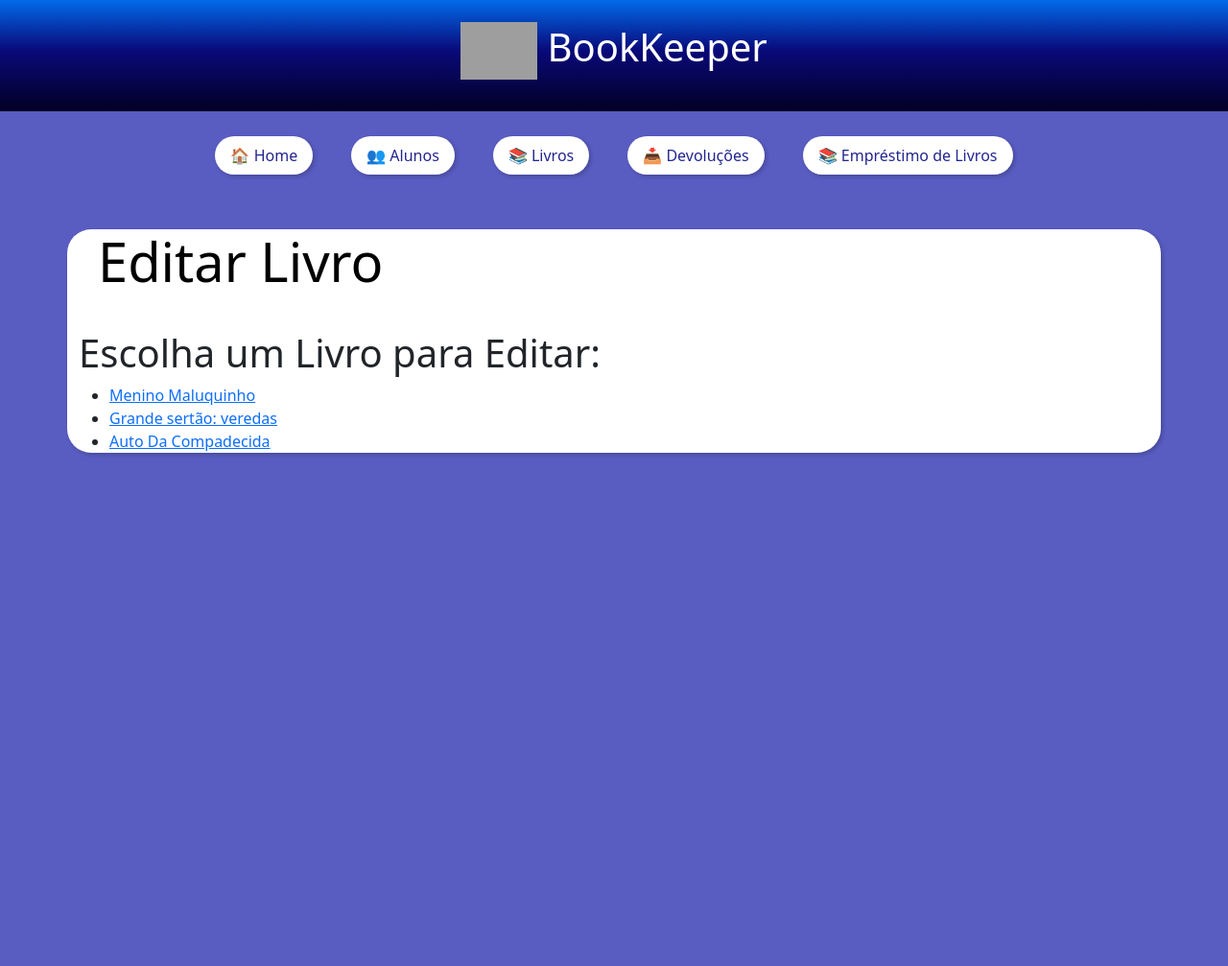
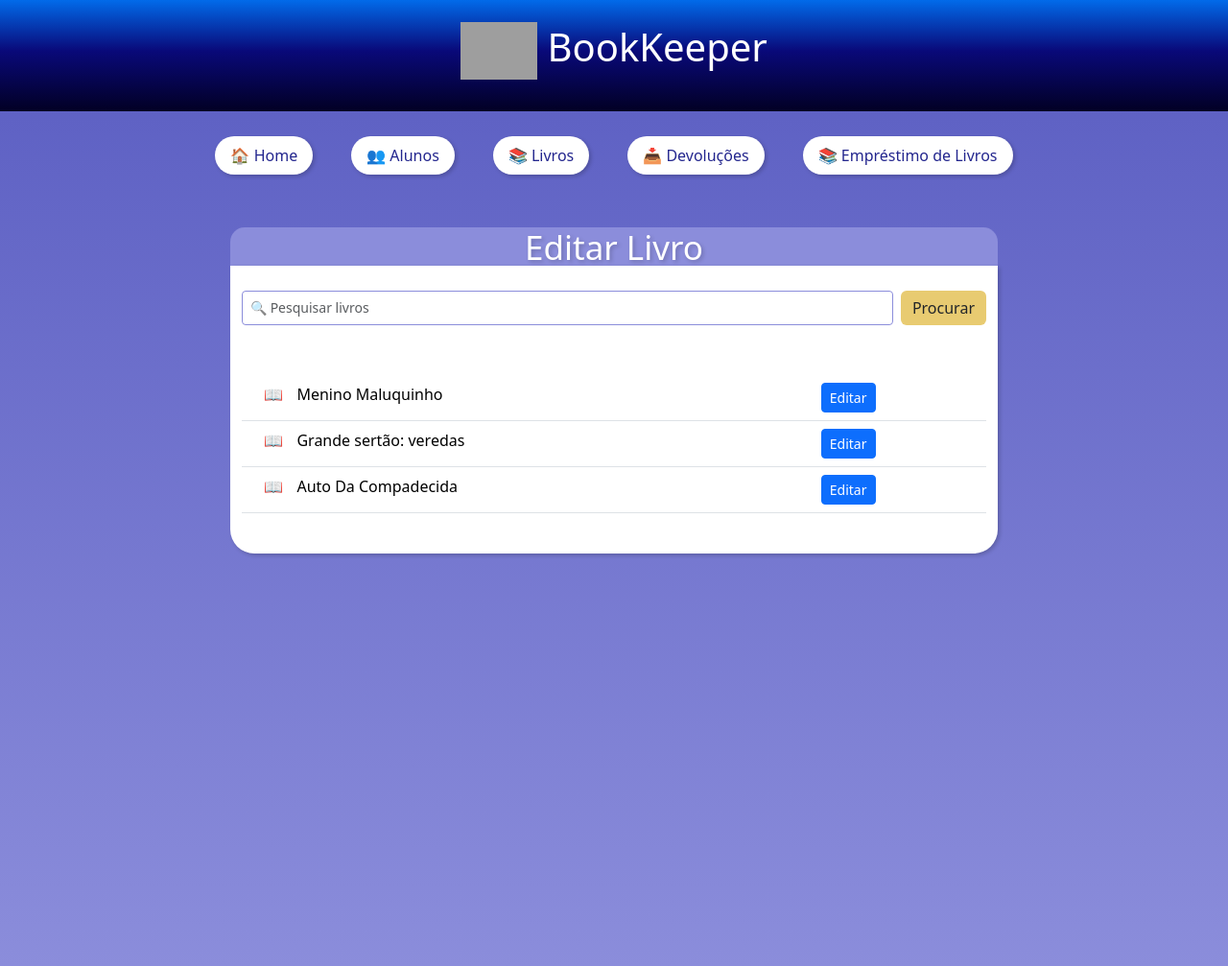
Before and after one commit to GustavoHcode/Biblioteca-BookKeeper, a Django app: page /editbook/ in a window 1280 px wide. Shown: the whole page at 96% size. Before the commit the page ends 475 px from the top, so only its background shows below. Run offline with Django 5.2, Linux system fonts and the light colour scheme; data comes from the database, SQL or seed files in the repository; both versions use the stored data as it was after the commit; grey boxes are pictures that could not be loaded.

Commit message:
juntando as partes

```diff
--- a/biblioteca_app/templates/edit_book_list.html
+++ b/biblioteca_app/templates/edit_book_list.html
@@ -4,38 +4,109 @@
 {% load static %}
 
 {% block main_content %}
-<div class="jumbotron">
-    <div class="container">
-        <h1 class="display-4"><b>Editar Livro</b></h1><br>
-        <nav class="navbar bg-body-light">
+<div class="container-fluid d-flex flex-column align-items-center" style="height: 100vh;">
 
-   </nav>
+    <h4>Editar Livro</h4>
 
-   <h1>Escolha um Livro para Editar:</h1>
-    <ul>
+    <div id="register_css" class="row justify-content-start align-items-center">
+
+        <form class="d-flex" role="search">
+            <input class="form-control form-control-sm me-2" style="width: 1200px; border-style: solid; border-color: #8B8DDB;" type="search" placeholder="🔍 Pesquisar livros" aria-label="Search">
+            <button id="btnsearch_css" class="btn" type="submit">Procurar</button>
+        </form>
+
+   <div class="col-md-12">
+
+    <table class="table table-hover">
+        <tr>
         {% for book in books %}
-            <li><a href="{% url 'edit_book' book.pk %}">{{ book.book_name }}</a></li>
+            <td>
+                ㅤ📖ㅤ{{ book.book_name }}
+            </td>
+            <td>
+                <form action="{% url 'edit_book' book.pk %}"> {% csrf_token %}
+                    <input type="hidden" name="book_id" value="{{ book.id }}">
+                    <button type="submit" class="btn btn-primary btn-sm"> Editar </button>
+                </form>
+            </td>
+        </tr>
         {% endfor %}
-    </ul>
-    </div>
+    </table>
+</div>
+
+
+   <!--
+    <table class="table table-hover">
+    <tr>
+        {% for book in books %}
+            <a href="{% url 'edit_book' book.pk %}">{{ book.book_name }}</a>
+        {% endfor %}
+    </tr>
+    </table>
+    -->
+
+</div>
+</div>
 
 <style>
+    #saveBookBtn{
+        background-color: #E8CB71;
+    }
+
+    #saveBookBtn:hover {
+        color: #fff;
+        background-color: #8B8DDB;
+    }
 
     body{
         background: rgb(89,92,193);
     }
 
-    .container{
+    #btnsearch_css{
+        background-color: #E8CB71;
+        border: none;
+    }
+
+    #btnsearch_css:hover {
+        color: #fff;
+        background-color: #8B8DDB;
+    }
+
+    body{
+        background: rgb(89,92,193);
+        background: linear-gradient(180deg, rgba(89,92,193,1) 0%, rgba(139,141,219,1) 100%);
+
+    }
+
+    h4{
+        font-size: 35px;
+        border: none;
+        margin-top: 30px;
+        padding: 0 40px;
+        color: #fff;
+        text-shadow: 2px 2px 4px rgba(0, 0, 0, 0.2);
+        background-color: #8B8DDB;
+        border-radius: 15px;
+        border-bottom-left-radius: 0px;
+        border-bottom-right-radius: 0px;
+        width: 800px;
+        text-align: center;
+        margin-bottom: -15px;
+    }
+
+    #register_css{
         background-color: #ffffff;
         border-radius: 25px;
-        margin: 2em auto;
+        border-top-left-radius: 0px;
+        border-top-right-radius: 0px;
+        margin: 1% 4px 4px;
+        margin-bottom: 50px;
+        display: flex;
+        position: relative;
+        align-items: center;
         box-shadow: 2px 2px 4px rgba(0, 0, 0, 0.2);
-    }
-
-    .display-4{
-        font-style: normal;
-        color: #000000;
-        margin-left: 20px;
+        height: 300px;
+        width: 800px;
     }
 
 </style>
--- a/biblioteca_app/templates/index.html
+++ b/biblioteca_app/templates/index.html
@@ -34,9 +34,9 @@
         <li class="nav-item">
             <a class="nav-link {% if current_tab == 'books' %}active{% endif %}" href="/books">📚 Livros</a>
             <ul class="submenu">
-                <li><a href="{% url 'add_book' %}">Adicionar Livro</a></li>
-                <li><a href="{% url 'edit_book_list' %}">Editar Livro</a></li>
-                <li><a href="{% url 'remove_book' %}">Remover Livro</a></li>
+                <li><a href="{% url 'add_book' %}">➕ Adicionar Livro</a></li>
+                <li><a href="{% url 'edit_book_list' %}">⚙️ Editar Livro</a></li>
+                <li><a href="{% url 'remove_book' %}">➖ Remover Livro</a></li>
             </ul>
         </li>
         <li class="nav-item">
```
Also changed, not shown: biblioteca_app/templates/editbook.html (+64 -19 lines), biblioteca_app/templates/remove_books.html (+79 -28 lines), db.sqlite3.
